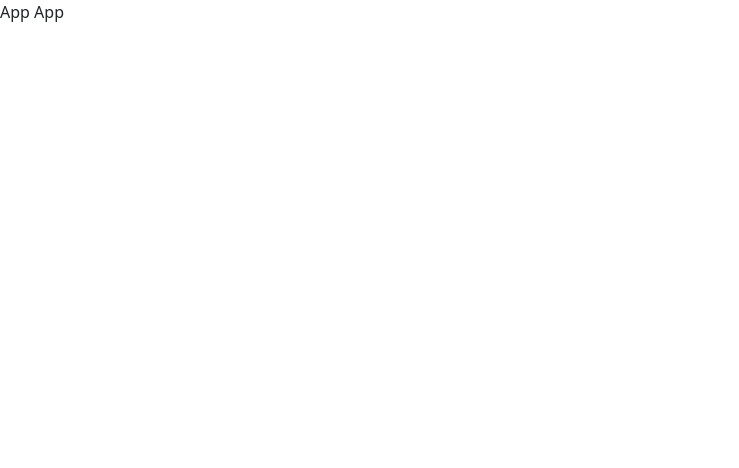
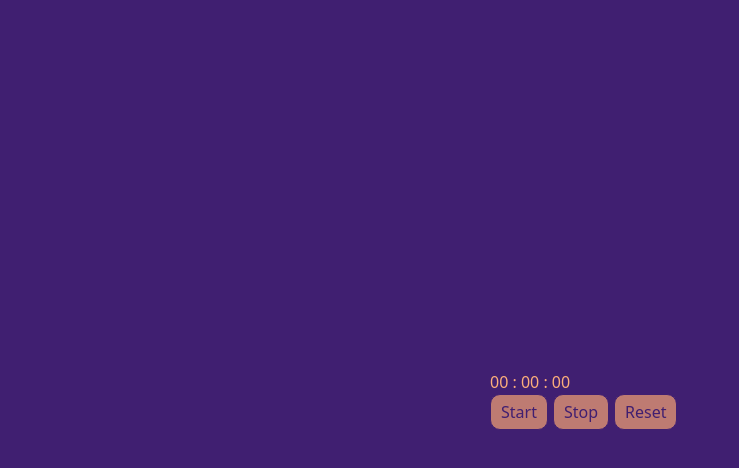
Before and after one commit to hassan95eb/timer, a React (Create React App) app: page / in a window 1280 px wide. Shown: the top 468 px of the page, without its empty margins (0-739 px from the left). Built offline with nearby package versions, Linux system fonts and the light colour scheme.

Commit message:
تکمیل  کردن منطق  تایمر

```diff
--- a/src/App.js
+++ b/src/App.js
@@ -1,5 +1,10 @@
 import React from "react";
+import Clockshow from "./Components/Clockshow";
 
 export default function App() {
-  return <div className="base">App App</div>;
+  return (
+    <div className="main">
+      <Clockshow />
+    </div>
+  );
 }
--- /dev/null
+++ b/src/Components/Clockshow.jsx
@@ -0,0 +1,66 @@
+import React, { Component } from "react";
+
+var interv = null;
+export default class Clockshow extends Component {
+  constructor() {
+    super();
+    this.state = {
+      second: 0,
+      minutes: 0,
+      hours: 0,
+      isStart: false,
+    };
+  }
+  startInterval = () => {
+    if (this.state.isStart === false) {
+      interv = setInterval(() => {
+        this.setState({
+          second: this.state.second + 1,
+        });
+        if (this.state.second === 60) {
+          this.setState({
+            second: 0,
+            minutes: this.state.minutes + 1,
+          });
+        }
+        if (this.state.minutes === 60) {
+          this.setState({
+            minutes: 0,
+            hours: this.state.hours + 1,
+          });
+        }
+      }, 10);
+    }
+  };
+
+  stopInterval = () => {
+    clearInterval(interv);
+    this.setState({
+      isStart: false,
+    });
+  };
+  resetBtn = () => {
+    clearInterval(interv);
+    this.setState({
+      second: 0,
+      minutes: 0,
+      hours: 0,
+      isStart: false,
+    });
+  };
+  render() {
+    const h = this.state.hours;
+    const m = this.state.minutes;
+    const s = this.state.second;
+    return (
+      <>
+        <div>{`${h > 9 ? h : "0" + h} : ${m > 9 ? m : "0" + m} : ${
+          s > 9 ? s : "0" + s
+        }`}</div>
+        <button onClick={this.startInterval}>Start</button>
+        <button onClick={this.stopInterval}>Stop</button>
+        <button onClick={this.resetBtn}>Reset</button>
+      </>
+    );
+  }
+}
--- a/src/Style.css
+++ b/src/Style.css
@@ -0,0 +1,29 @@
+body {
+  background: #401f71;
+  width: 100%;
+  height: 100vh;
+  display: flex;
+  justify-content: center;
+  align-items: center;
+}
+.main {
+  color: #fdaf7b;
+  width: 300px;
+}
+button {
+  border: 1px solid #401f71;
+  border-radius: 10px;
+  -webkit-border-radius: 10px;
+  -moz-border-radius: 10px;
+  -ms-border-radius: 10px;
+  -o-border-radius: 10px;
+  padding: 5px 10px;
+  margin-right: 5px;
+  background-color: #be7b72;
+  color: #401f71;
+}
+button:hover {
+  border: 1px solid #fdaf7b;
+  background-color: #401f71;
+  color: #fdaf7b;
+}
```
